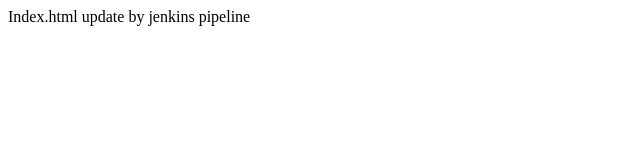
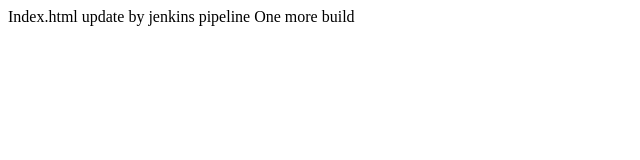
Before and after one commit to priyavartk/myapp-ui, a plain HTML site: page static/index.html in a window 1280 px wide. Shown: the whole page, without its empty margins (0-640 px from the left). Drawn offline with Linux system fonts and the light colour scheme.

Commit message:
Update index.html

```diff
--- a/static/index.html
+++ b/static/index.html
@@ -1,4 +1,5 @@
 <HTML>
 
  Index.html update by jenkins pipeline
+  One more build
 </HTML>
```
